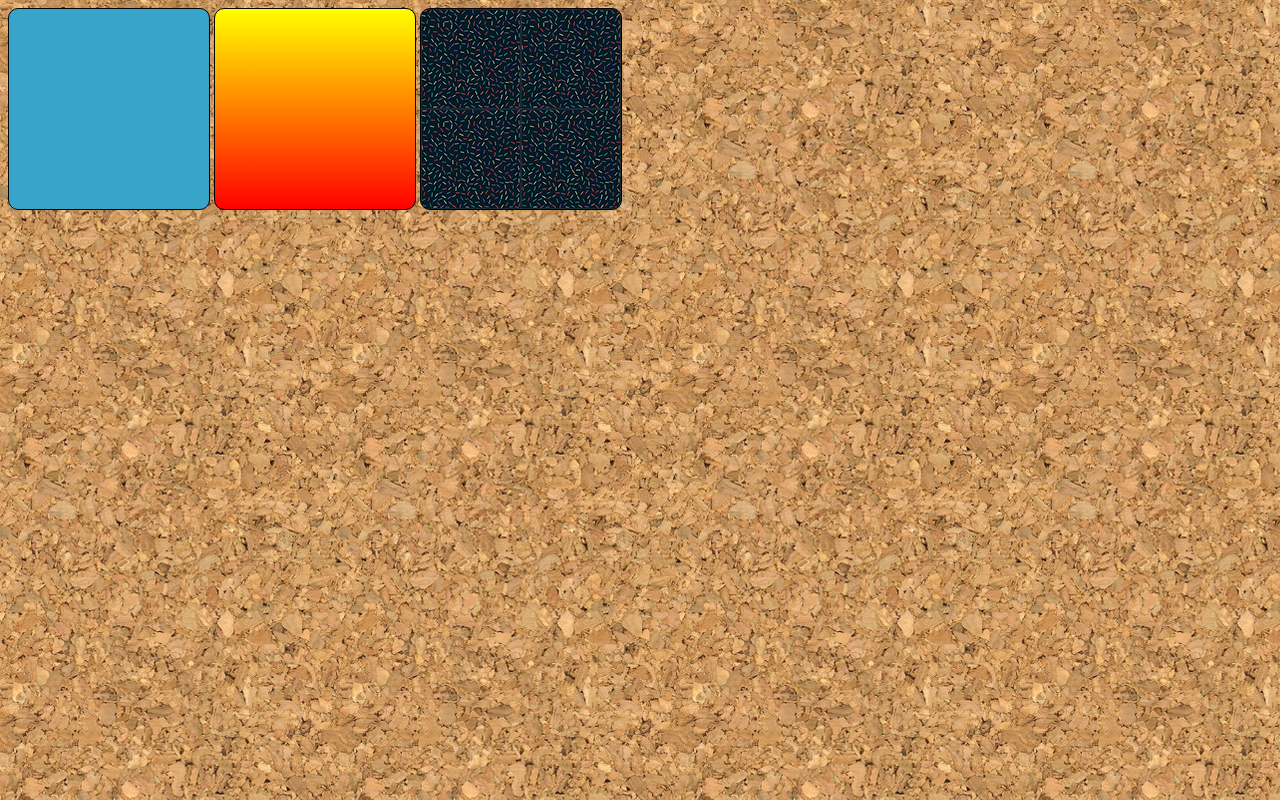
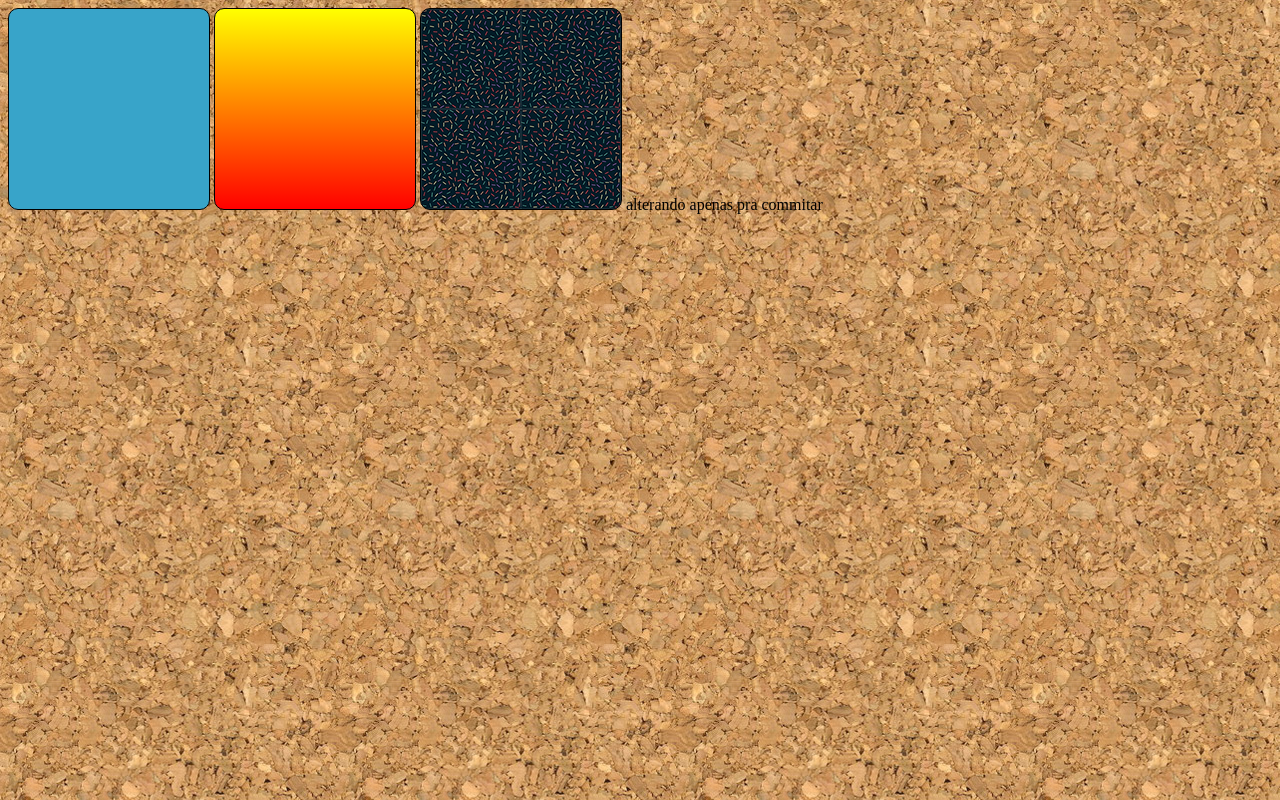
Before and after one commit to JoseM4ria/html-css, a plain HTML site: page exercicios/ex023/index.html in a window 1280 px wide. Drawn offline with Linux system fonts and the light colour scheme.

Commit message:
fiz um teste ao mudar de maquina

```diff
--- a/exercicios/ex023/index.html
+++ b/exercicios/ex023/index.html
@@ -40,5 +40,7 @@
     <div class="quadrado" id="q3">
 
     </div>
+
+    alterando apenas pra commitar
 </body>
 </html>
```
